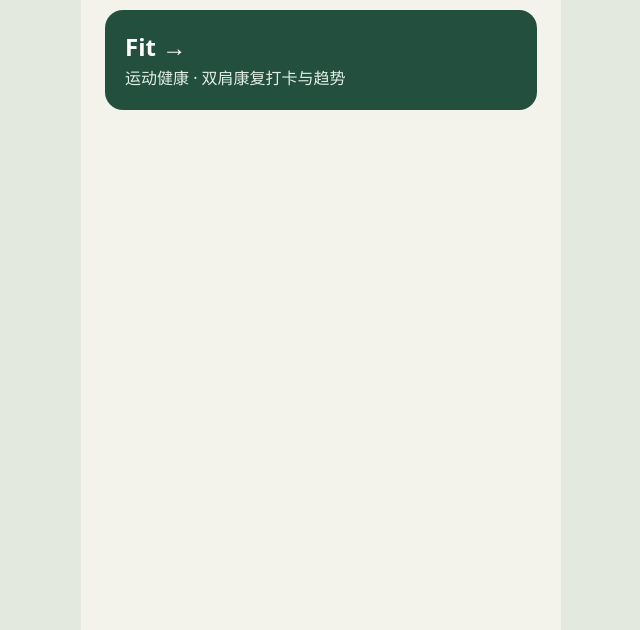
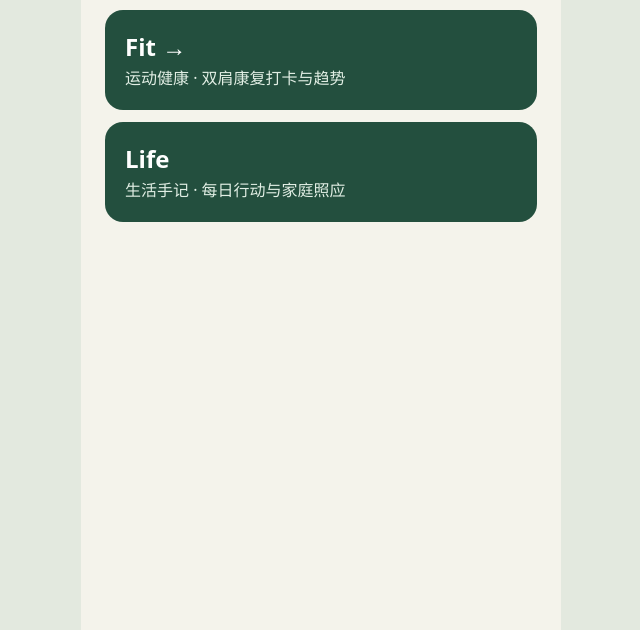
Before and after one commit to jearns/Lab, a plain HTML site: page index.html in a window 1280 px wide. Shown: the part 170-800 px from the top of the page, without its empty margins (319-959 px from the left). Drawn offline with Linux system fonts and the light colour scheme.

Commit message:
Link Life from the Lab home page

```diff
--- a/index.html
+++ b/index.html
@@ -10,5 +10,6 @@
 <p>应用实验室</p>
 <h1>Lab</h1>
 <a href="./fit/"><strong>Fit →</strong><span>运动健康 · 双肩康复打卡与趋势</span></a>
+<a style="margin-top:12px" href="./Life/"><strong>Life</strong><span>生活手记 · 每日行动与家庭照应</span></a>
 </main>
 </html>
```
